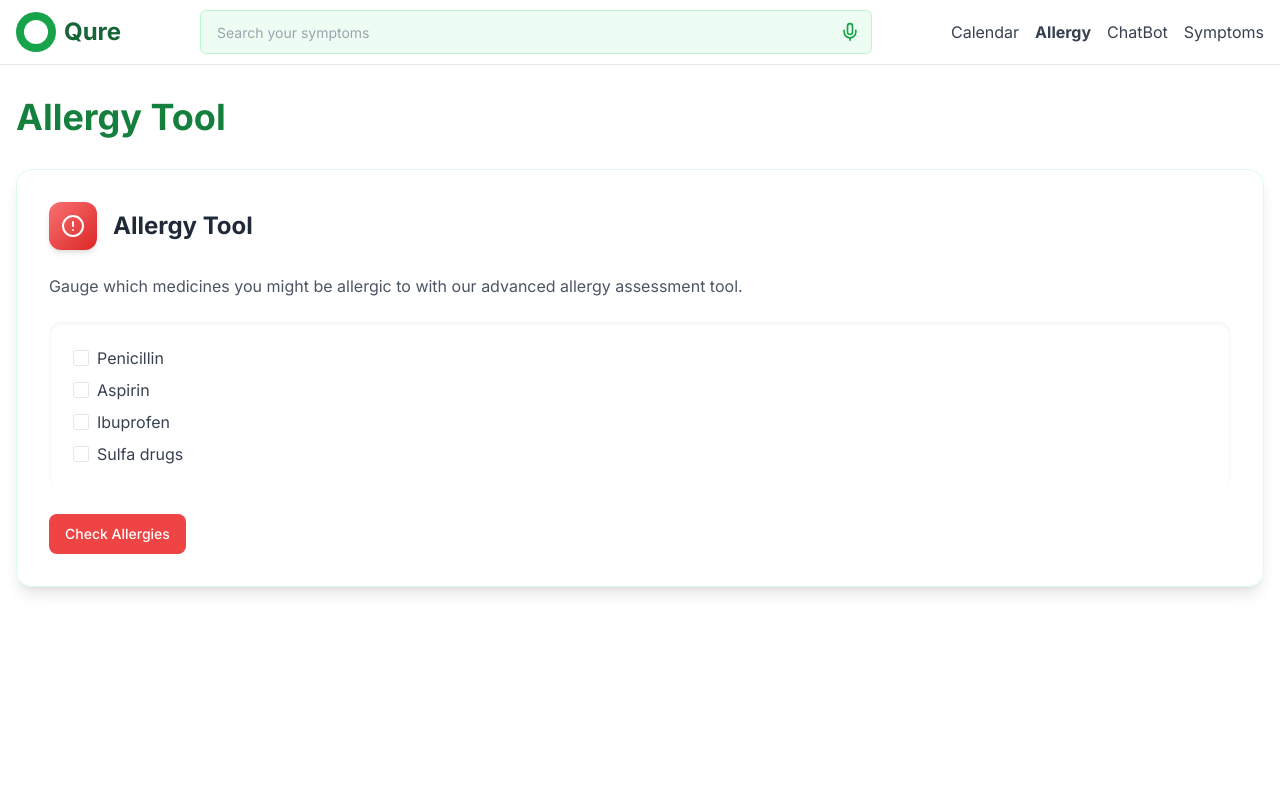
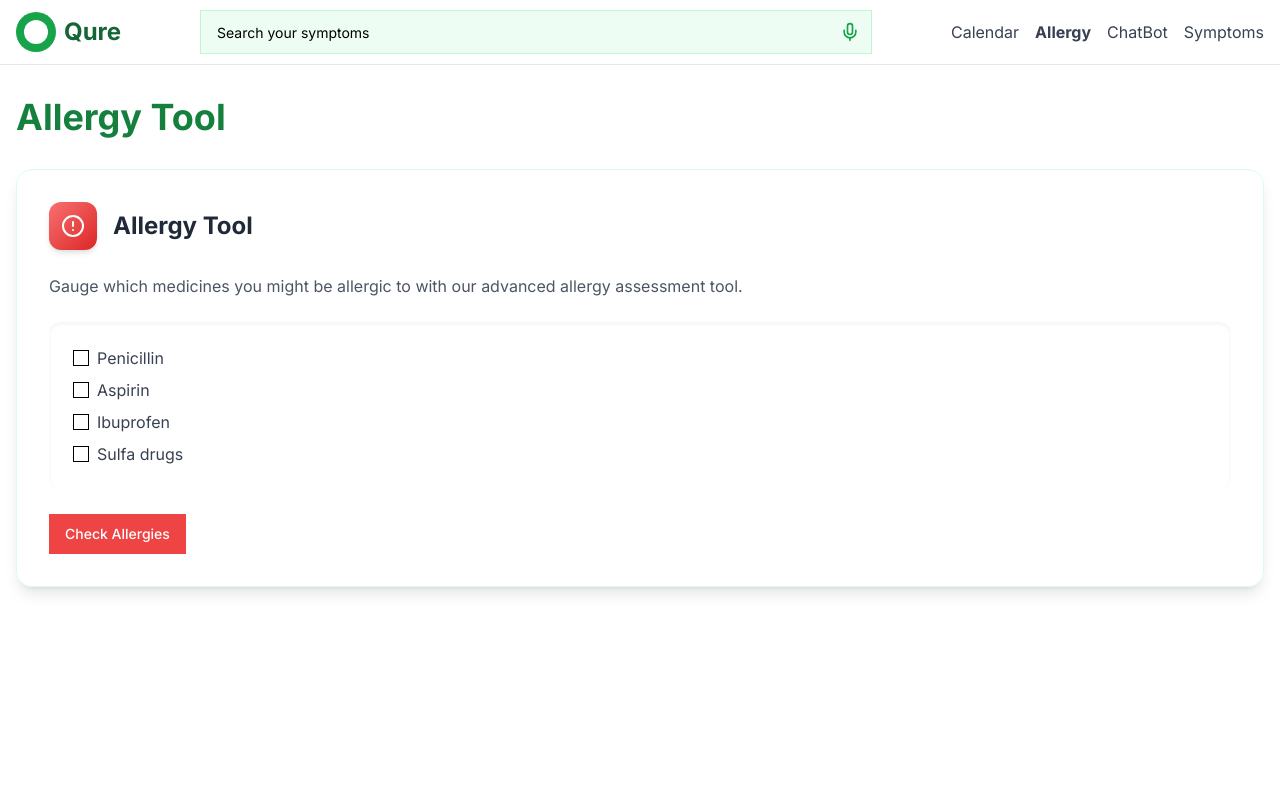
Before and after one commit to zeusssz/Qure, a Next.js app: page /allergy in a window 1280 px wide. Shown: the top 800 px of the page. Built offline with nearby package versions, Linux system fonts and the light colour scheme.

Commit message:
Update tailwind.config.js

```diff
--- a/tailwind.config.js
+++ b/tailwind.config.js
@@ -1,7 +1,44 @@
+/** @type {import('tailwindcss').Config} */
 module.exports = {
-  content: ['./app/**/*.{js,ts,jsx,tsx}', './components/**/*.{js,ts,jsx,tsx}'],
+  content: [
+    './app/**/*.{js,ts,jsx,tsx}',
+    './components/**/*.{js,ts,jsx,tsx}',
+  ],
   theme: {
-    extend: {},
+    extend: {
+      colors: {
+        border: "hsl(var(--border))",
+        input: "hsl(var(--input))",
+        ring: "hsl(var(--ring))",
+        background: "hsl(var(--background))",
+        foreground: "hsl(var(--foreground))",
+        primary: {
+          DEFAULT: "hsl(var(--primary))",
+          foreground: "hsl(var(--primary-foreground))",
+        },
+        secondary: {
+          DEFAULT: "hsl(var(--secondary))",
+          foreground: "hsl(var(--secondary-foreground))",
+        },
+        destructive: {
+          DEFAULT: "hsl(var(--destructive))",
+          foreground: "hsl(var(--destructive-foreground))",
+        },
+        muted: {
+          DEFAULT: "hsl(var(--muted))",
+          foreground: "hsl(var(--muted-foreground))",
+        },
+        accent: {
+          DEFAULT: "hsl(var(--accent))",
+          foreground: "hsl(var(--accent-foreground))",
+        },
+      },
+      borderRadius: {
+        lg: "var(--radius)",
+        md: "calc(var(--radius) - 2px)",
+        sm: "calc(var(--radius) - 4px)",
+      },
+    },
   },
   plugins: [],
-};
+}
```
